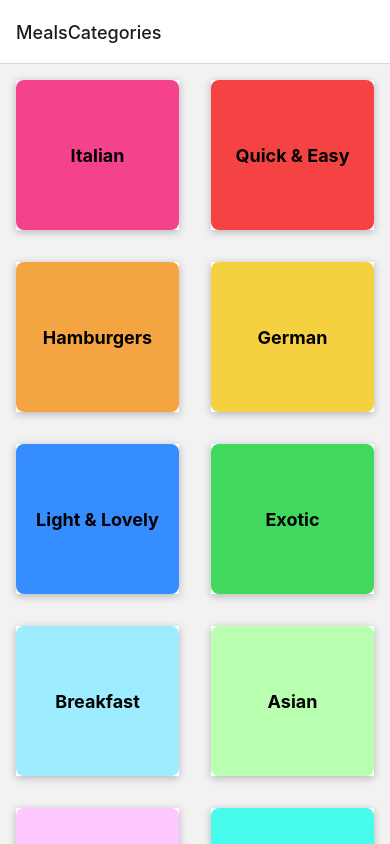
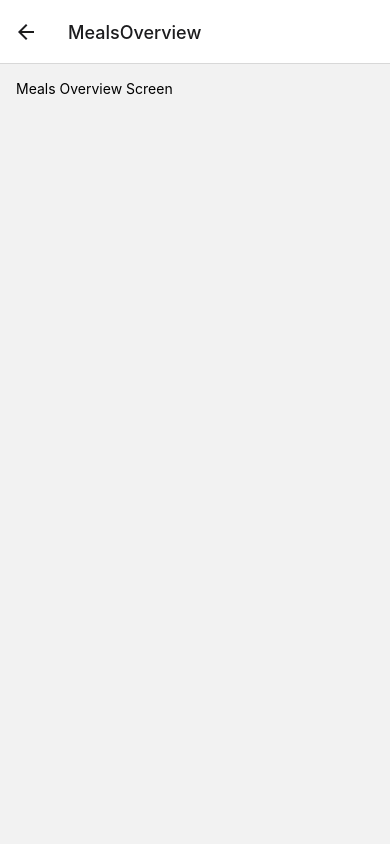
Before and after one commit to zhankaam/react-native-course, a React Native app: screen /MealsOverview in a window 390 px wide. Built offline with nearby package versions, Linux system fonts and the light colour scheme.

Commit message:
006: implementing navigation between two screens

```diff
--- a/App.tsx
+++ b/App.tsx
@@ -6,10 +6,11 @@
  */
 
 import React from 'react';
-import CategoriesScreen from './screens/CategoriesScreen';
 import {StatusBar} from 'react-native';
 import {NavigationContainer} from '@react-navigation/native';
 import {createNativeStackNavigator} from '@react-navigation/native-stack';
+import MealsOverviewScreen from './screens/MealsOverviewScreen';
+import CategoriesScreen from './screens/CategoriesScreen';
 
 const Stack = createNativeStackNavigator();
 
@@ -20,6 +21,7 @@
       <NavigationContainer>
         <Stack.Navigator>
           <Stack.Screen name="MealsCategories" component={CategoriesScreen} />
+          <Stack.Screen name="MealsOverview" component={MealsOverviewScreen} />
         </Stack.Navigator>
       </NavigationContainer>
     </>
--- a/components/CategoryGridTile.tsx
+++ b/components/CategoryGridTile.tsx
@@ -4,9 +4,10 @@
 type PropsType = {
   title: string;
   color: string;
+  onPress: () => void;
 };
 
-function CategoryGridTile({title, color}: PropsType) {
+function CategoryGridTile({title, color, onPress}: PropsType) {
   return (
     <View style={styles.gridItem}>
       <Pressable
@@ -14,7 +15,8 @@
         style={({pressed}) => [
           styles.button,
           pressed ? styles.buttonPressed : null,
-        ]}>
+        ]}
+        onPress={onPress}>
         <View style={[styles.innerContainer, {backgroundColor: color}]}>
           <Text style={styles.title}>{title}</Text>
         </View>
--- a/screens/CategoriesScreen.js
+++ /dev/null
@@ -1,23 +0,0 @@
-import {FlatList} from 'react-native';
-
-import {CATEGORIES} from '../data/dummy-data';
-import CategoryGridTile from '../components/CategoryGridTile';
-
-function renderCategoryItem(itemData) {
-  return (
-    <CategoryGridTile title={itemData.item.title} color={itemData.item.color} />
-  );
-}
-
-function CategoriesScreen() {
-  return (
-    <FlatList
-      data={CATEGORIES}
-      keyExtractor={item => item.id}
-      renderItem={renderCategoryItem}
-      numColumns={2}
-    />
-  );
-}
-
-export default CategoriesScreen;
--- /dev/null
+++ b/screens/CategoriesScreen.tsx
@@ -0,0 +1,40 @@
+import React from 'react';
+import {FlatList} from 'react-native';
+
+import {CATEGORIES} from '../data/dummy-data';
+import CategoryGridTile from '../components/CategoryGridTile';
+
+type ItemDataType = {
+  item: {
+    title: string;
+    color: string;
+    id: string;
+  };
+};
+
+function CategoriesScreen({navigation}: any) {
+  function renderCategoryItem(itemData: ItemDataType) {
+    function pressHadler() {
+      navigation.navigate('MealsOverview');
+    }
+
+    return (
+      <CategoryGridTile
+        title={itemData.item.title}
+        color={itemData.item.color}
+        onPress={pressHadler}
+      />
+    );
+  }
+
+  return (
+    <FlatList
+      data={CATEGORIES}
+      keyExtractor={item => item.id}
+      renderItem={renderCategoryItem}
+      numColumns={2}
+    />
+  );
+}
+
+export default CategoriesScreen;
--- /dev/null
+++ b/screens/MealsOverviewScreen.tsx
@@ -0,0 +1,21 @@
+import React from 'react';
+import {Text, StyleSheet, View} from 'react-native';
+
+import {MEALS} from '../data/dummy-data';
+
+const MealsOverviewScreen = () => {
+  return (
+    <View style={styles.container}>
+      <Text>Meals Overview Screen</Text>
+    </View>
+  );
+};
+
+export default MealsOverviewScreen;
+
+const styles = StyleSheet.create({
+  container: {
+    flex: 1,
+    padding: 16,
+  },
+});
```
